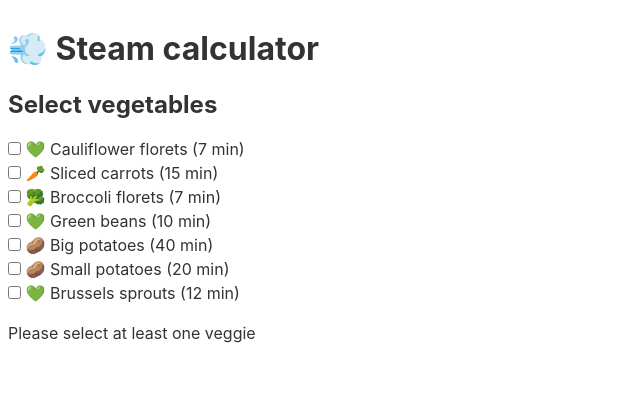
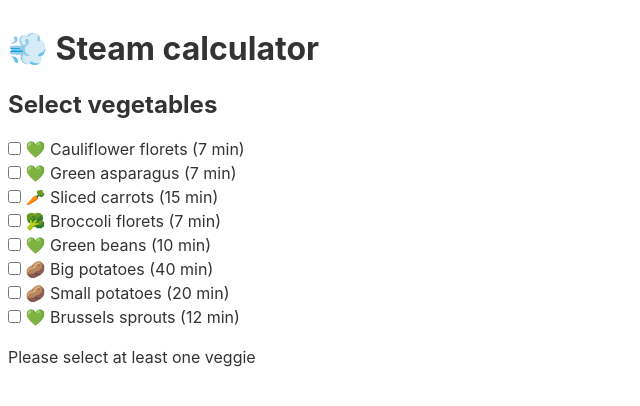
Before and after one commit to pirnz/al-vapor, a Svelte app: page / in a window 1280 px wide. Shown: the top 406 px of the page, without its empty margins (0-640 px from the left). Built offline with nearby package versions, Linux system fonts and the light colour scheme.

Commit message:
added green asparagus

```diff
--- a/src/App.svelte
+++ b/src/App.svelte
@@ -6,6 +6,12 @@
       id: 0,
       icon: "💚",
       name: "Cauliflower florets",
+      time: 7,
+    },
+    {
+      id: 7,
+      icon: "💚",
+      name: "Green asparagus",
       time: 7,
     },
     {
```
